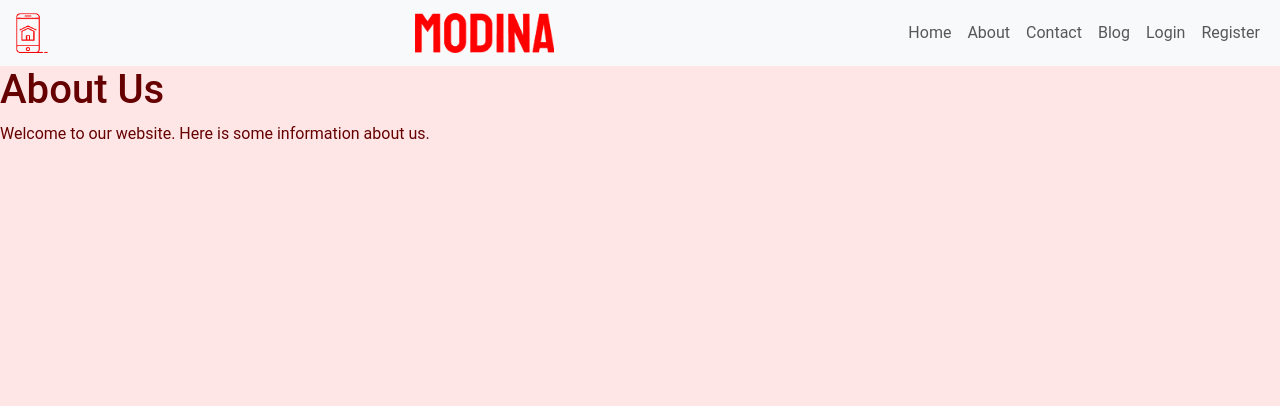
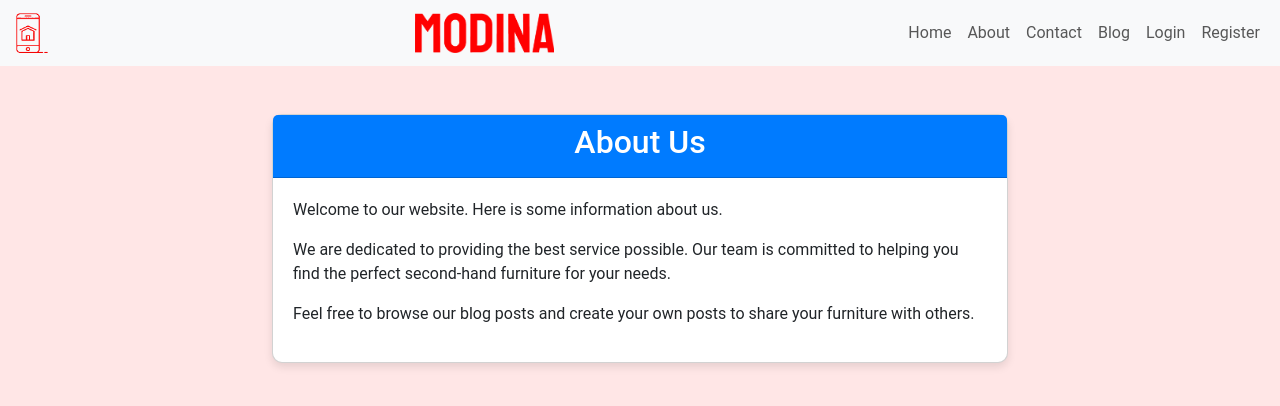
Before and after one commit to D0bledore/django-project, a Django app: page /about/ in a window 1280 px wide. Shown: the top 406 px of the page. Run offline with Django 5.2, Linux system fonts and the light colour scheme.

Commit message:
Style about page

```diff
--- a/core/templates/core/about.html
+++ b/core/templates/core/about.html
@@ -1,6 +1,25 @@
 {% extends "base.html" %}
+{% load static %}
+
+{% block title %}About Us{% endblock %}
+
+{% block stylesheet %}<link rel="stylesheet" href="{% static 'css/about.css' %}">{% endblock stylesheet %}
 
 {% block content %}
-<h1>About Us</h1>
-<p>Welcome to our website. Here is some information about us.</p>
+<div class="container mt-5">
+    <div class="row justify-content-center">
+        <div class="col-md-8">
+            <div class="card">
+                <div class="card-header text-center">
+                    <h2>About Us</h2>
+                </div>
+                <div class="card-body">
+                    <p>Welcome to our website. Here is some information about us.</p>
+                    <p>We are dedicated to providing the best service possible. Our team is committed to helping you find the perfect second-hand furniture for your needs.</p>
+                    <p>Feel free to browse our blog posts and create your own posts to share your furniture with others.</p>
+                </div>
+            </div>
+        </div>
+    </div>
+</div>
 {% endblock %}
--- /dev/null
+++ b/static/css/about.css
@@ -0,0 +1,15 @@
+/* static/css/custom.css */
+.card {
+    border-radius: 10px;
+    box-shadow: 0 4px 8px rgba(0, 0, 0, 0.1);
+}
+
+.card-header {
+    background-color: #007bff;
+    color: white;
+    border-radius: 10px 10px 0 0;
+}
+
+.card-body {
+    padding: 20px;
+}
```
